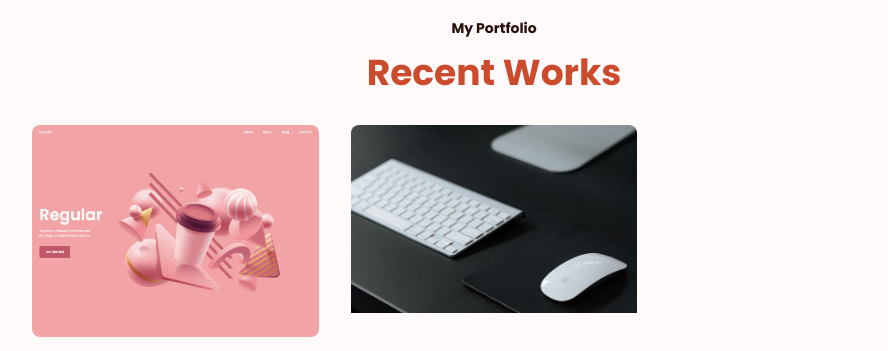
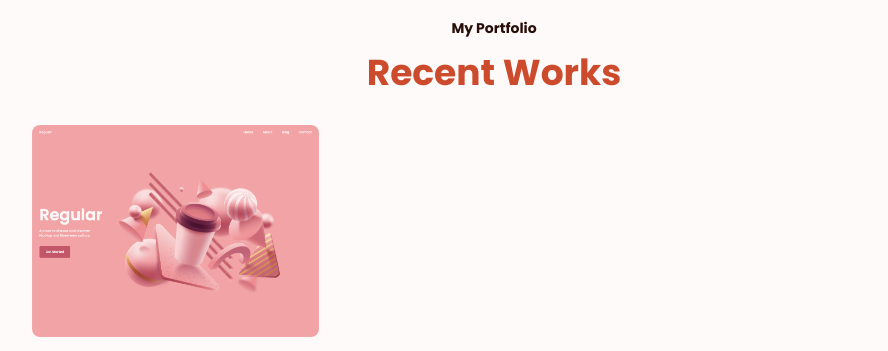
Before and after one commit to sandboni/sandboni.github.io, a plain HTML site: page index.html in a window 1280 px wide. Shown: the part 3140-3491 px from the top of the page, without its empty margins (308-1196 px from the left). Drawn offline with nearby package versions, Linux system fonts and the light colour scheme.

Commit message:
Update index.html

```diff
--- a/index.html
+++ b/index.html
@@ -281,7 +281,7 @@
                     </div>
                 </div>
                 <div class="works__img">
-                    <img src="assets/img/work2.jpg" alt="">
+                    <img src="" alt="">
 
                     <div class="works__data">
                         <a href="#" class="works__link"><i class='bx bx-link-alt' ></i></a>
```
